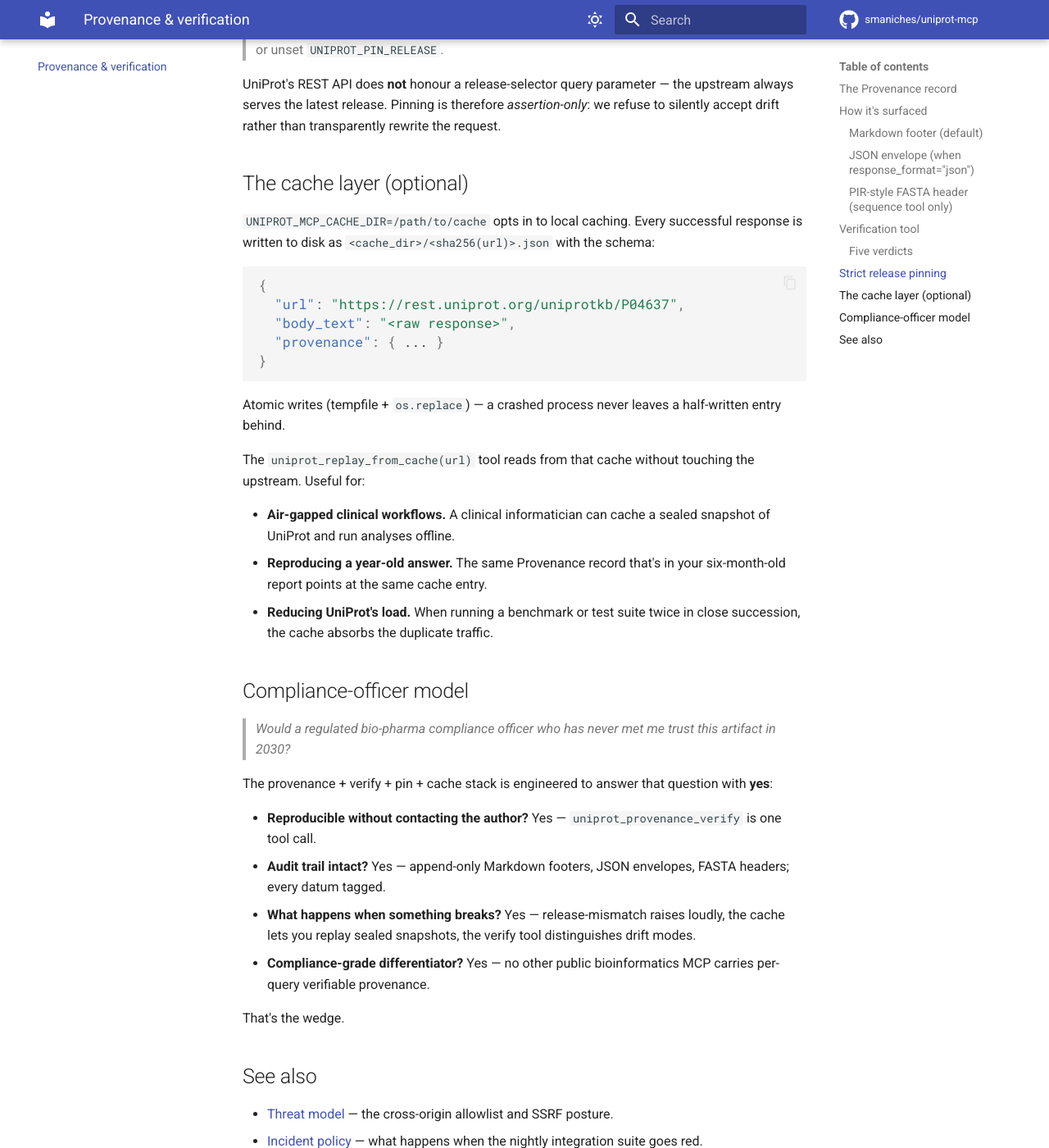
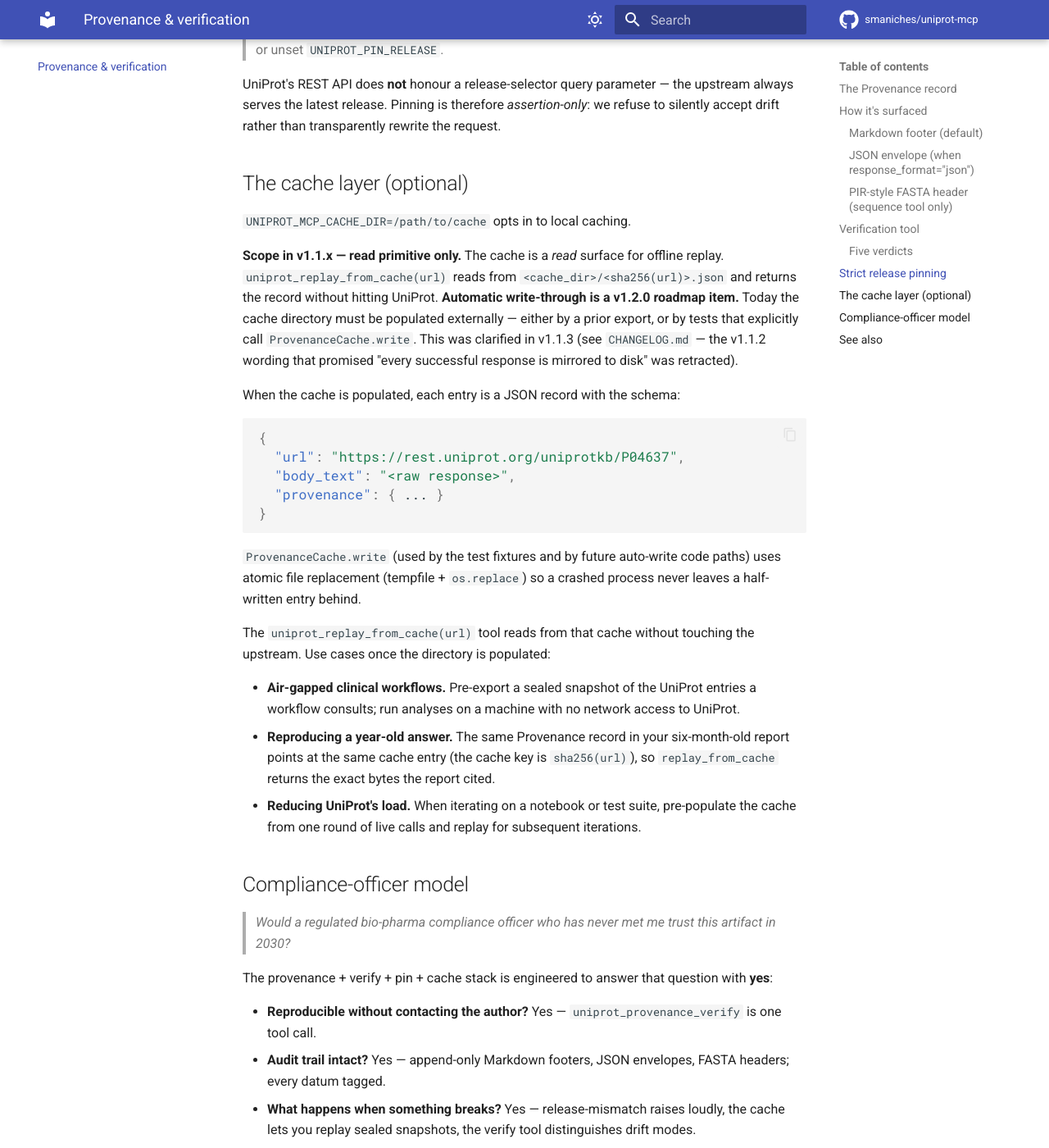
Before and after one commit to smaniches/uniprot-mcp, an MkDocs documentation site: the page built from docs/provenance-guide.md, in a window 1280 px wide and 1400 px high, scrolled down 3081 px. Shown: the whole window at 82% size. Built offline with MkDocs 1.6.1 and Material for MkDocs 9.7.7, drawn with Linux system fonts in a browser that asks for light colours; comment, search, counter and statistics services are not loaded; some of the changed text lies outside the part shown.

Commit message:
docs: accuracy pass — fix overclaim, sync stale counts, soften VC vernacular
Targeted accuracy audit before the mkdocs site goes live on
GitHub Pages. No new content; every change is either a correctness
fix or a precision tightening. Production code unaffected.

LIVE OVERCLAIM (fixed)
- docs/provenance-guide.md "The cache layer (optional)" claimed
  "Every successful response is written to disk" under
  UNIPROT_MCP_CACHE_DIR. That statement directly contradicted the
  v1.1.3 retraction in README + CHANGELOG: ProvenanceCache.write
  is not called from production code in v1.1.x; the cache is a
  read primitive that requires an externally-populated directory,
  with automatic write-through tracked for v1.2.0. Section
  rewritten to match the retraction precisely.

STALE COUNTS (synced)
- docs/index.md  : tests 446 -> 744; mutation gate row replaced
  "_post-billing-reset_" with "Workflow shipped; measurement-first
  per-module baseline; 95 % is the v1.2.0 target"; CI matrix row
  replaced "_post-billing-reset_" with "Green".
- docs/quickstart.md : self-test output 38/38 -> 41/41.
- docs/SECURITY-AUDIT.md : "446 offline + 42 live" hedge bumped
  to "744 offline + 42 live as of v1.1.6"; release.yml description
  no longer parenthesises "(post-billing-reset)".
- docs/MUTATION_SCORES.md : "Current state (v1.1.2)" -> "(v1.1.6)".

DEFERRED-HARDENING ANCHORS (re-targeted)
- docs/THREAT_MODEL.md T3 (SSRF allowlist) + T12 (NFKC
  normalisation) "Tracked for v1.1" -> "Still tracked at v1.1.6;
  target window v1.2.0". Same fix to docs/SECURITY-AUDIT.md
  redirect note.
- docs/THREAT_MODEL.md cross-origin table: "(this commit)" for
  eutils.ncbi.nlm.nih.gov -> "v1.1.0"; alphafold.ebi.ac.uk row
  also annotated with the release tag for symmetry.

VOICE
- docs/provenance-guide.md "That's the wedge" -> "That is the
  operational value proposition". Same passage's "no other public
  bioinformatics MCP" claim now carries the 2026-04-26 survey
  hedge already used in docs/COMPETITIVE_LANDSCAPE.md, with the
  open invitation to file corrections.

VERIFICATION
- mkdocs build --strict : clean.
- pytest tests/{unit,property,client,contract} : 743 passed,
  1 skipped (live-API atlas test, integration-flag-gated).

https://claude.ai/code/session_01KoKwRiGTBaBy1Ad7qJjPH9

````diff
--- a/docs/provenance-guide.md
+++ b/docs/provenance-guide.md
@@ -122,8 +122,19 @@ rather than transparently rewrite the request.
 ## The cache layer (optional)
 
 `UNIPROT_MCP_CACHE_DIR=/path/to/cache` opts in to local caching.
-Every successful response is written to disk as
-`<cache_dir>/<sha256(url)>.json` with the schema:
+
+**Scope in v1.1.x — read primitive only.** The cache is a *read*
+surface for offline replay. `uniprot_replay_from_cache(url)` reads
+from `<cache_dir>/<sha256(url)>.json` and returns the record without
+hitting UniProt. **Automatic write-through is a v1.2.0 roadmap item.**
+Today the cache directory must be populated externally — either by a
+prior export, or by tests that explicitly call `ProvenanceCache.write`.
+This was clarified in v1.1.3 (see `CHANGELOG.md` — the v1.1.2 wording
+that promised "every successful response is mirrored to disk" was
+retracted).
+
+When the cache is populated, each entry is a JSON record with the
+schema:
 
 ```json
 {
@@ -133,20 +144,25 @@ Every successful response is written to disk as
 }
 ```
 
-Atomic writes (tempfile + `os.replace`) — a crashed process never
-leaves a half-written entry behind.
+`ProvenanceCache.write` (used by the test fixtures and by future
+auto-write code paths) uses atomic file replacement (tempfile +
+`os.replace`) so a crashed process never leaves a half-written entry
+behind.
 
 The `uniprot_replay_from_cache(url)` tool reads from that cache
-without touching the upstream. Useful for:
+without touching the upstream. Use cases once the directory is
+populated:
 
-- **Air-gapped clinical workflows.** A clinical informatician can
-  cache a sealed snapshot of UniProt and run analyses offline.
-- **Reproducing a year-old answer.** The same Provenance record
-  that's in your six-month-old report points at the same cache
-  entry.
-- **Reducing UniProt's load.** When running a benchmark or test
-  suite twice in close succession, the cache absorbs the duplicate
-  traffic.
+- **Air-gapped clinical workflows.** Pre-export a sealed snapshot of
+  the UniProt entries a workflow consults; run analyses on a machine
+  with no network access to UniProt.
+- **Reproducing a year-old answer.** The same Provenance record in
+  your six-month-old report points at the same cache entry (the cache
+  key is `sha256(url)`), so `replay_from_cache` returns the exact
+  bytes the report cited.
+- **Reducing UniProt's load.** When iterating on a notebook or test
+  suite, pre-populate the cache from one round of live calls and
+  replay for subsequent iterations.
 
 ## Compliance-officer model
 
@@ -163,10 +179,14 @@ that question with **yes**:
 - **What happens when something breaks?** Yes — release-mismatch
   raises loudly, the cache lets you replay sealed snapshots, the
   verify tool distinguishes drift modes.
-- **Compliance-grade differentiator?** Yes — no other public
-  bioinformatics MCP carries per-query verifiable provenance.
+- **Compliance-grade differentiator?** Yes — at the time of the most
+  recent survey (2026-04-26, recorded in
+  [`docs/COMPETITIVE_LANDSCAPE.md`](COMPETITIVE_LANDSCAPE.md)) no
+  other public bioinformatics MCP attached per-query verifiable
+  provenance to its responses. That survey is open to corrections;
+  file an issue if you know of one.
 
-That's the wedge.
+That is the operational value proposition.
 
 ## See also
 
````
Also changed, not shown: docs/MUTATION_SCORES.md (+8 -5 lines), docs/SECURITY-AUDIT.md (+3 -3 lines), docs/THREAT_MODEL.md (+4 -4 lines), docs/index.md (+3 -3 lines), docs/quickstart.md (+1 -1 lines).
